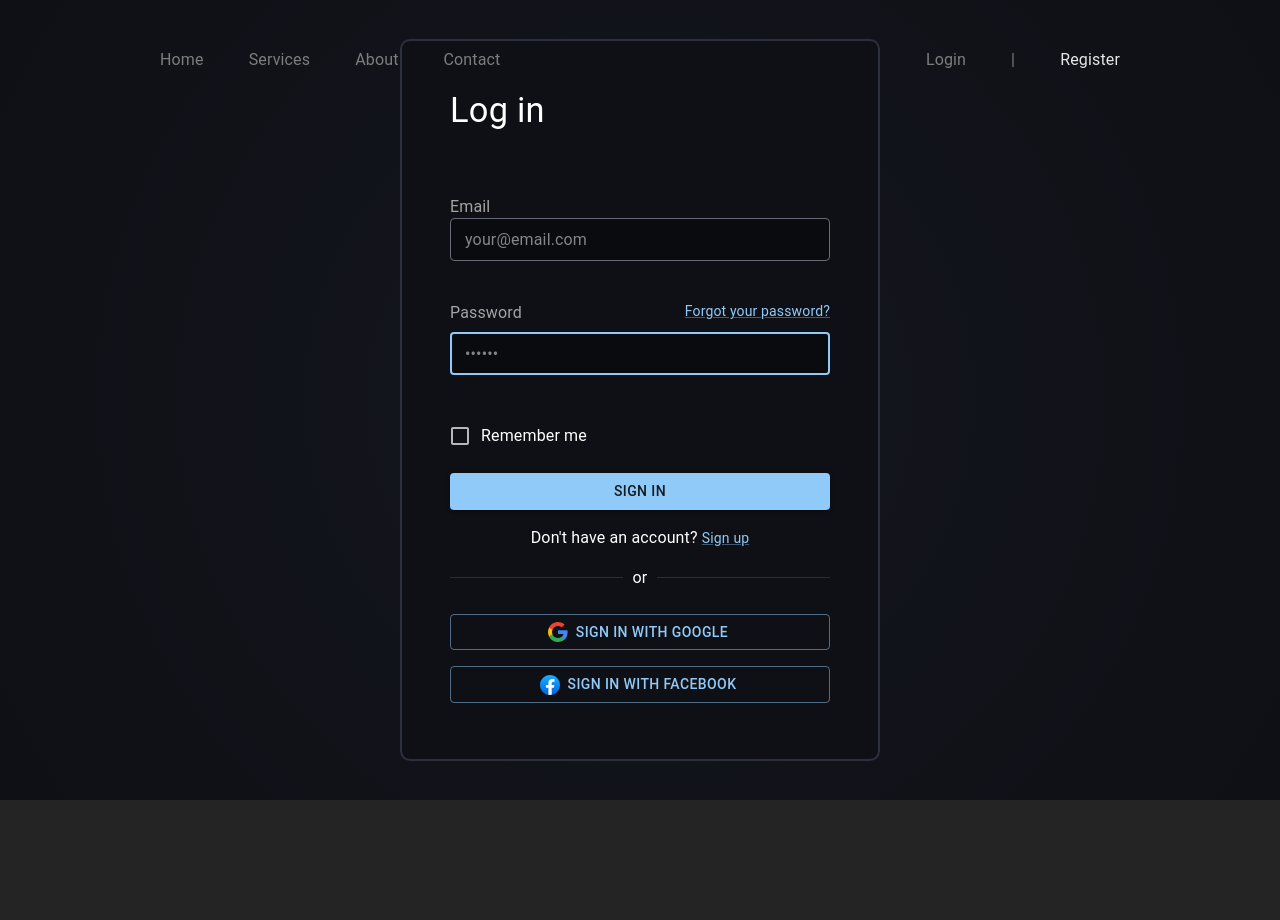
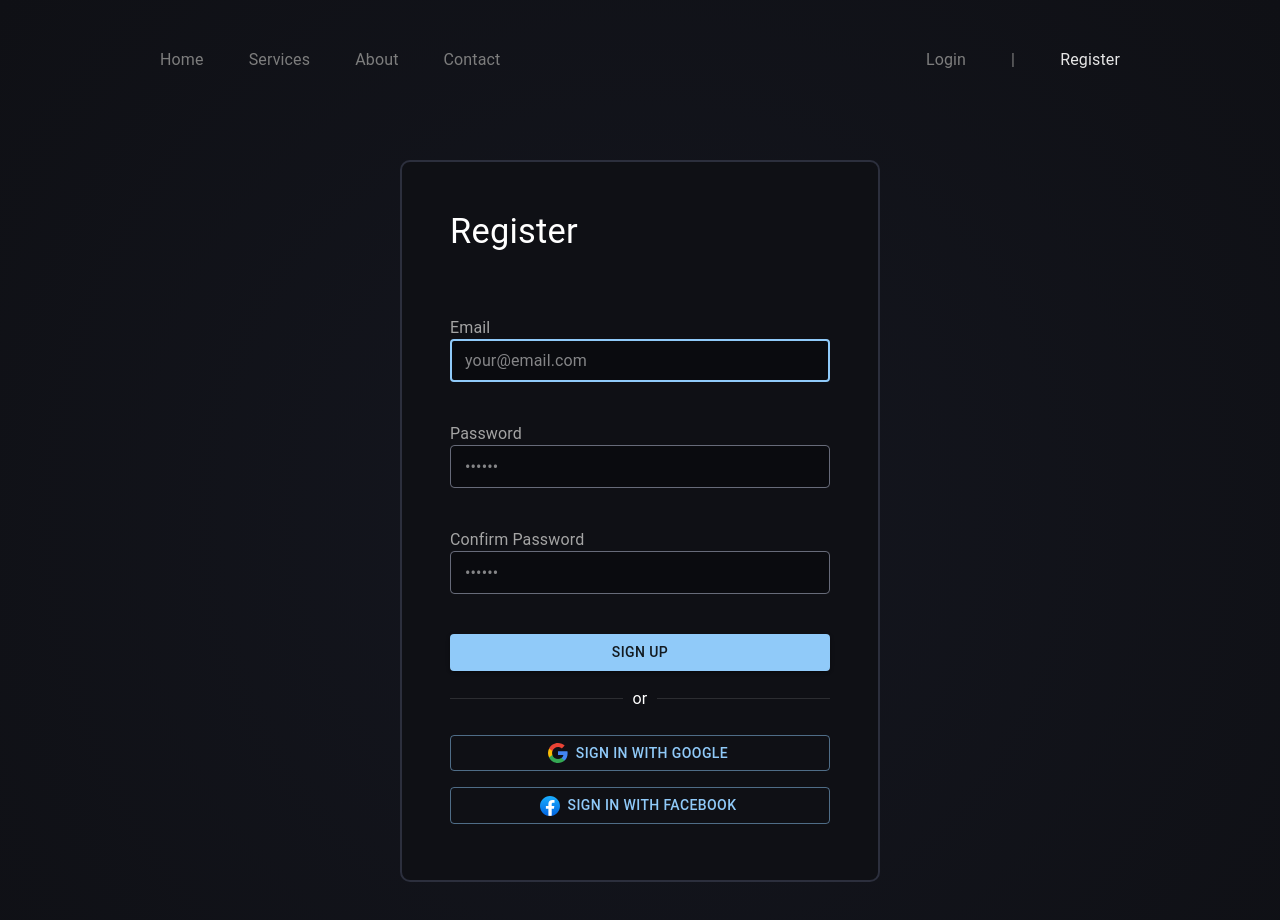
Before and after one commit to TheSciCoder3000/archi_vite, a React (Vite) app: page /register in a window 1280 px wide. Shown: the top 920 px of the page. Before the commit the page ends 800 px from the top, so only its background shows below. Built offline with nearby package versions, Linux system fonts and the light colour scheme.

Commit message:
fixing navigation and auth pages style issues

```diff
--- a/src/assets/css/Auth.css
+++ b/src/assets/css/Auth.css
@@ -1,16 +1,16 @@
 .auth-container {
-  height: 100vh;
+  min-height: 100vh;
   background: rgb(64, 32, 9);
   background: radial-gradient(circle, rgb(20, 22, 31) 0%, rgb(15, 16, 21) 100%);
   display: flex;
+  padding: 10rem 0;
 }
 .auth-container .auth-card {
   display: flex;
   flex-direction: column;
   align-self: center;
-  width: 100%;
   gap: 1rem;
-  margin: auto;
+  margin: 0 auto;
   width: 30rem;
   padding: 3rem;
   border: 2px solid rgb(44, 47, 61);
--- a/src/assets/css/Auth.scss
+++ b/src/assets/css/Auth.scss
@@ -1,21 +1,23 @@
 .auth-container {
-    height: 100vh;
+    min-height: 100vh;
 
     background: rgb(64,32,9);
     background: radial-gradient(circle, rgb(20, 22, 31) 0%, rgba(15,16,21,1) 100%);
 
     display: flex;
+    padding: 10rem 0;
 
 
     .auth-card {
         display: flex;
         flex-direction: column;
         align-self: center;
-        width: 100%;
         gap: 1rem;
-        margin: auto;
+
+        margin: 0 auto;
         width: 30rem;
         padding: 3rem;
+
         border: 2px solid rgb(44, 47, 61);
         border-radius: 10px;
         background-color: rgba(15,16,21,1);
--- a/src/pages/Login.jsx
+++ b/src/pages/Login.jsx
@@ -127,7 +127,6 @@ export default function Login() {
                             type="password"
                             id="password"
                             autoComplete="current-password"
-                            autoFocus
                             required
                             fullWidth
                             variant="outlined"
--- a/src/pages/Register.jsx
+++ b/src/pages/Register.jsx
@@ -2,16 +2,12 @@ import * as React from 'react';
 
 import Box from '@mui/material/Box';
 import Button from '@mui/material/Button';
-import Checkbox from '@mui/material/Checkbox';
-import FormControlLabel from '@mui/material/FormControlLabel';
 import Divider from '@mui/material/Divider';
 import FormLabel from '@mui/material/FormLabel';
 import FormControl from '@mui/material/FormControl';
-import Link from '@mui/material/Link';
 import TextField from '@mui/material/TextField';
 import Typography from '@mui/material/Typography';
 
-import ForgotPassword from '../components/ForgotPassword';
 import '../assets/css/Auth.css';
 import { GoogleIcon, FacebookIcon } from '../components/CcustomIcons';
 
@@ -22,15 +18,8 @@ export default function Register() {
     const [emailErrorMessage, setEmailErrorMessage] = React.useState('');
     const [passwordError, setPasswordError] = React.useState(false);
     const [passwordErrorMessage, setPasswordErrorMessage] = React.useState('');
-    const [open, setOpen] = React.useState(false);
-
-    const handleClickOpen = () => {
-        setOpen(true);
-    };
-
-    const handleClose = () => {
-        setOpen(false);
-    };
+    const [confirmPasswordError, setConfirmPasswordError] = React.useState(false);
+    const [confirmPasswordErrorMessage, setConfirmPasswordErrorMessage] = React.useState('');
 
     const handleSubmit = (event) => {
         event.preventDefault();
@@ -44,6 +33,7 @@ export default function Register() {
     const validateInputs = () => {
         const email = document.getElementById('email');
         const password = document.getElementById('password');
+        const confirmPassword = document.getElementById('confirm-password')
 
         let isValid = true;
 
@@ -65,6 +55,15 @@ export default function Register() {
             setPasswordErrorMessage('');
         }
 
+        if (password.value != confirmPassword.value) {
+            setConfirmPasswordError(true)
+            setConfirmPasswordErrorMessage('Password does not match')
+            isValid = false;
+        } else {
+            setConfirmPasswordError(false)
+            setConfirmPasswordErrorMessage('')
+        }
+
         return isValid;
     };
 
@@ -76,7 +75,7 @@ export default function Register() {
                     variant="h4"
                     sx={{ width: '100%', fontSize: 'clamp(2rem, 10vw, 2.15rem)' }}
                 >
-                    Log in
+                    Register
                 </Typography>
                 <Box
                     component="form"
@@ -108,17 +107,7 @@ export default function Register() {
                         />
                     </FormControl>
                     <FormControl>
-                        <Box sx={{ display: 'flex', justifyContent: 'space-between' }}>
-                            <FormLabel htmlFor="password">Password</FormLabel>
-                            <Link
-                                component="button"
-                                onClick={handleClickOpen}
-                                variant="body2"
-                                sx={{ alignSelf: 'baseline' }}
-                            >
-                                Forgot your password?
-                            </Link>
-                        </Box>
+                        <FormLabel htmlFor="password">Password</FormLabel>
                         <TextField
                             error={passwordError}
                             helperText={passwordErrorMessage}
@@ -127,38 +116,36 @@ export default function Register() {
                             type="password"
                             id="password"
                             autoComplete="current-password"
-                            autoFocus
                             required
                             fullWidth
                             variant="outlined"
                             color={passwordError ? 'error' : 'primary'}
                         />
                     </FormControl>
-                    <FormControlLabel
-                        control={<Checkbox value="remember" color="primary" />}
-                        label="Remember me"
-                    />
-                    <ForgotPassword open={open} handleClose={handleClose} />
+                    <FormControl>
+                        <FormLabel htmlFor="confirm-password">Confirm Password</FormLabel>
+                        <TextField
+                            error={confirmPasswordError}
+                            helperText={confirmPasswordErrorMessage}
+                            name="confirm-password"
+                            placeholder="••••••"
+                            type="password"
+                            id="confirm-password"
+                            autoComplete="current-password"
+                            required
+                            fullWidth
+                            variant="outlined"
+                            color={confirmPasswordError ? 'error' : 'primary'}
+                        />
+                    </FormControl>
                     <Button
                         type="submit"
                         fullWidth
                         variant="contained"
                         onClick={validateInputs}
                     >
-                        Sign in
+                        Sign Up
                     </Button>
-                    <Typography sx={{ textAlign: 'center' }}>
-                        Don&apos;t have an account?{' '}
-                        <span>
-                            <Link
-                                href="/material-ui/getting-started/templates/sign-in/"
-                                variant="body2"
-                                sx={{ alignSelf: 'center' }}
-                            >
-                                Sign up
-                            </Link>
-                        </span>
-                    </Typography>
                 </Box>
                 <Divider>or</Divider>
                 <Box sx={{ display: 'flex', flexDirection: 'column', gap: 2 }}>
```
Also changed, not shown: 1 other file (tests, documents, lock files or other folders).
